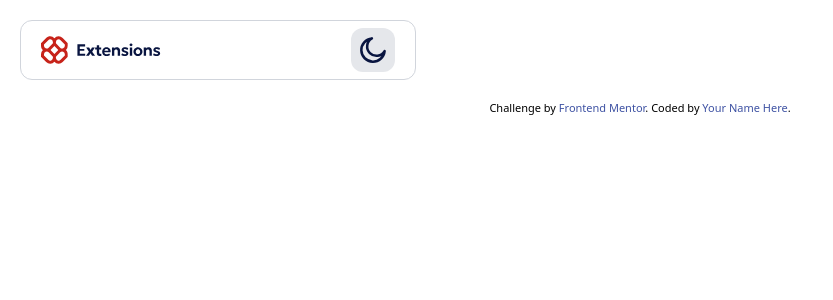
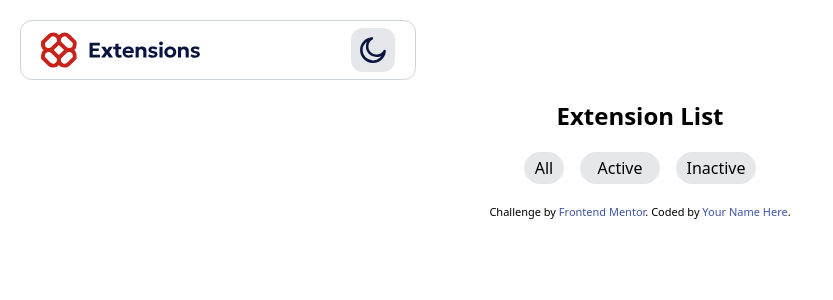
Before and after one commit to Cuandoyolabi/BrowserExtensionManager, an Angular app: page / in a window 1280 px wide. Shown: the top 300 px of the page, without its empty margins (0-833 px from the left). Built offline with nearby package versions, Linux system fonts and the light colour scheme.

Commit message:
Se sigue creando el header y los botones que llevan a las paginas donde se mostraran los datos

```diff
--- a/src/app/header/components/header/header.component.html
+++ b/src/app/header/components/header/header.component.html
@@ -1,6 +1,6 @@
 <div class="flex items-center w-99 h-15 m-5 gap-3 px-5 py-2 bg-white rounded-xl border-1 border-gray-300">
-  <img src="./assets/images/logo.svg" alt="Logo" class="w-30">
-  <button class="w-11 h-11 bg-gray-200 rounded-xl ml-auto bg-gray ">
+  <img src="./assets/images/logo.svg" alt="Logo" class="w-40">
+  <button class="w-11 h-11 bg-gray-200 rounded-xl ml-auto bg-gray cursor-pointer">
     <img src="./assets/images/icon-moon.svg" class="w-7 h-7 mx-auto" alt="?">
   </button>
 </div>
--- a/src/app/home-page/components/home-page/home-page.component.html
+++ b/src/app/home-page/components/home-page/home-page.component.html
@@ -1 +1,11 @@
 <app-header></app-header>
+
+<section class="flex items-center justify-center flex-col">
+  <h1 class="text-center text-2xl font-bold"> Extension List</h1>
+  <div class="flex gap-4 my-5">
+    <button class="w-10 h-8 bg-gray-200 rounded-3xl" routerLink="/All" routerLinkActive="bg-red-500 text-white">All</button>
+    <button class="w-20 h-8 bg-gray-200 rounded-3xl" routerLink="/Active" routerLinkActive="bg-red-500 text-white">Active</button>
+    <button class="w-20 h-8 bg-gray-200 rounded-3xl" routerLink="/Inactive" routerLinkActive="bg-red-500 text-white">Inactive</button>
+  </div>
+
+</section>
--- a/src/app/home-page/components/home-page/home-page.component.ts
+++ b/src/app/home-page/components/home-page/home-page.component.ts
@@ -1,9 +1,10 @@
 import { ChangeDetectionStrategy, Component } from '@angular/core';
 import { HeaderComponent } from "../../../header/components/header/header.component";
+import { RouterLink, RouterLinkActive } from '@angular/router';
 
 @Component({
   selector: 'home-page',
-  imports: [HeaderComponent],
+  imports: [HeaderComponent, RouterLink, RouterLinkActive],
   templateUrl: './home-page.component.html',
   changeDetection: ChangeDetectionStrategy.OnPush,
 })
```
